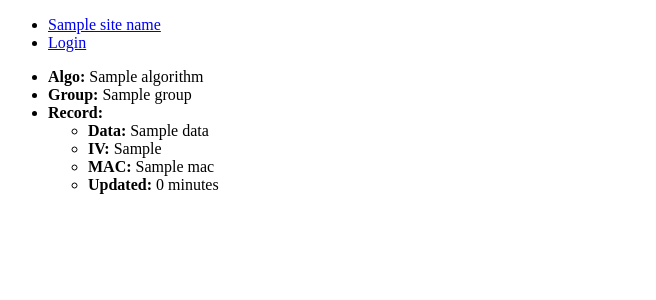
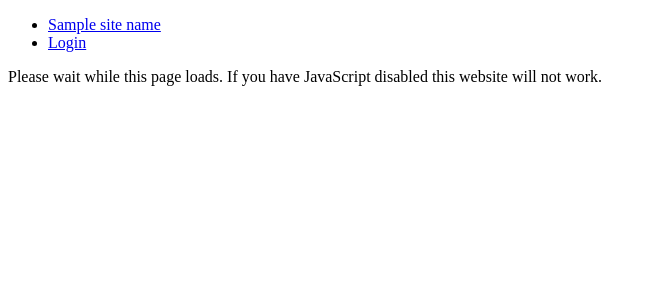
Before and after one commit to moggers87/eighty-seven, a Django app: template eightyseven/templates/passwordstore.html in a window 1280 px wide. Shown: the top 300 px of the page, without its empty margins (0-656 px from the left). Run offline with Django 3.2, Linux system fonts and the light colour scheme; the template is opened without the code that fills it: most values are stand-ins (such as "Sample title", 1, 10 or a date in 2020).

Commit message:
Warn about JS usage

```diff
--- a/eightyseven/templates/passwordstore.html
+++ b/eightyseven/templates/passwordstore.html
@@ -2,19 +2,5 @@
 {% load i18n %}
 
 {% block content %}
-    <ul>
-        {% for object in object_list %}
-        <li><b>{% trans "Algo: " %}</b>{{ object.algorithm }}</li>
-        <li><b>{% trans "Group: " %}</b>{{ object.group }}</li>
-            {% for record in object.passwordrecord_set.all %}
-            <li><b>{% trans "Record:" %}</b></li>
-            <ul>
-                <li><b>{% trans "Data: " %}</b>{{ record.data }}</li>
-                <li><b>{% trans "IV: " %}</b>{{ record.iv }}</li>
-                <li><b>{% trans "MAC: " %}</b>{{ record.mac }}</li>
-                <li><b>{% trans "Updated: " %}</b>{{ record.updated|timesince }}</li>
-            </ul>
-            {% endfor %}
-        {% endfor %}
-    </ul>
+<p id="wait">{% trans "Please wait while this page loads. If you have JavaScript disabled this website will not work." %}</p>
 {% endblock %}
```
